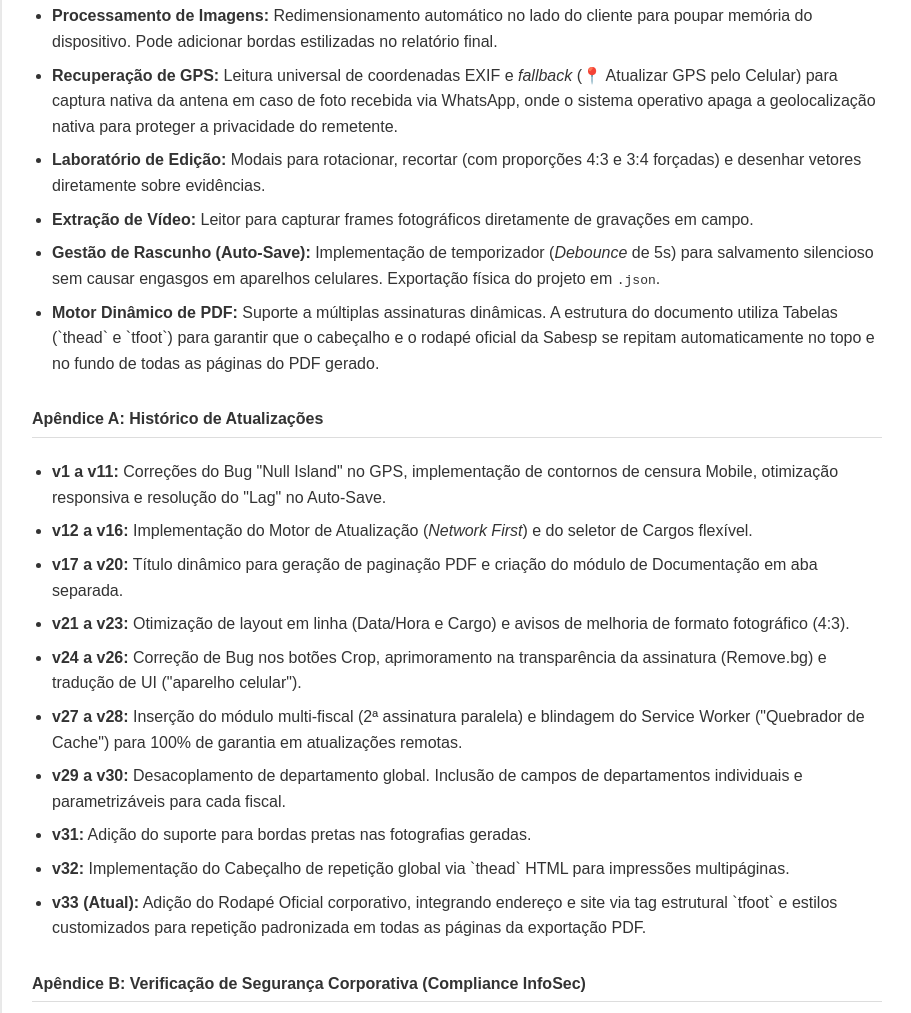
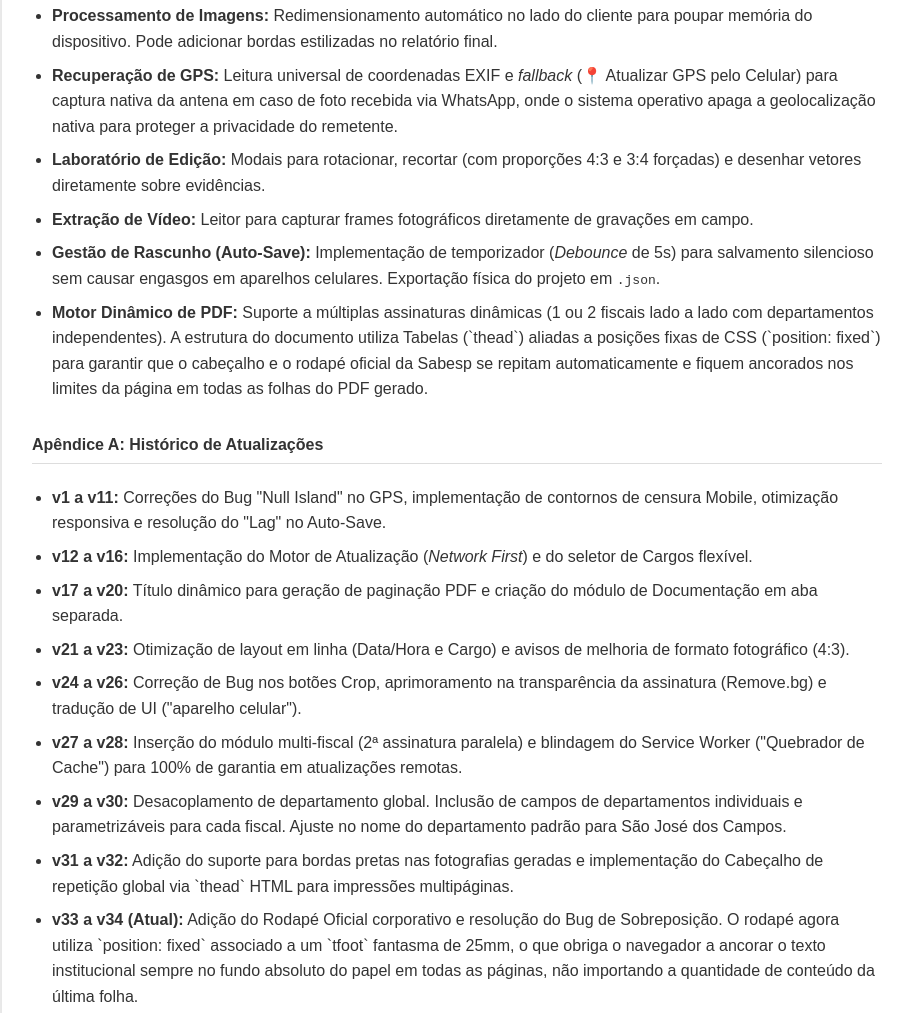
Before and after one commit to alessandrociapina-cpu/relatorio-ovms, a plain HTML site: page documentacao.html in a window 1280 px wide. Shown: the part 1320-2333 px from the top of the page, without its empty margins (183-1094 px from the left). Drawn offline with Linux system fonts and the light colour scheme.

Commit message:
Update documentacao.html

```diff
--- a/documentacao.html
+++ b/documentacao.html
@@ -4,7 +4,7 @@
   <meta charset="UTF-8">
   <meta name="viewport" content="width=device-width, initial-scale=1.0">
   <title>Documentação - Relatório OVMS</title>
-  <link rel="stylesheet" href="style.css?v=33">
+  <link rel="stylesheet" href="style.css?v=34">
   <style>
     .doc-container {
       max-width: 850px;
@@ -59,7 +59,7 @@
       <li><strong>Laboratório de Edição:</strong> Modais para rotacionar, recortar (com proporções 4:3 e 3:4 forçadas) e desenhar vetores diretamente sobre evidências.</li>
       <li><strong>Extração de Vídeo:</strong> Leitor para capturar frames fotográficos diretamente de gravações em campo.</li>
       <li><strong>Gestão de Rascunho (Auto-Save):</strong> Implementação de temporizador (<i>Debounce</i> de 5s) para salvamento silencioso sem causar engasgos em aparelhos celulares. Exportação física do projeto em <code>.json</code>.</li>
-      <li><strong>Motor Dinâmico de PDF:</strong> Suporte a múltiplas assinaturas dinâmicas. A estrutura do documento utiliza Tabelas (`thead` e `tfoot`) para garantir que o cabeçalho e o rodapé oficial da Sabesp se repitam automaticamente no topo e no fundo de todas as páginas do PDF gerado.</li>
+      <li><strong>Motor Dinâmico de PDF:</strong> Suporte a múltiplas assinaturas dinâmicas (1 ou 2 fiscais lado a lado com departamentos independentes). A estrutura do documento utiliza Tabelas (`thead`) aliadas a posições fixas de CSS (`position: fixed`) para garantir que o cabeçalho e o rodapé oficial da Sabesp se repitam automaticamente e fiquem ancorados nos limites da página em todas as folhas do PDF gerado.</li>
     </ul>
 
     <h4>Apêndice A: Histórico de Atualizações</h4>
@@ -70,10 +70,9 @@
       <li><strong>v21 a v23:</strong> Otimização de layout em linha (Data/Hora e Cargo) e avisos de melhoria de formato fotográfico (4:3).</li>
       <li><strong>v24 a v26:</strong> Correção de Bug nos botões Crop, aprimoramento na transparência da assinatura (Remove.bg) e tradução de UI ("aparelho celular").</li>
       <li><strong>v27 a v28:</strong> Inserção do módulo multi-fiscal (2ª assinatura paralela) e blindagem do Service Worker ("Quebrador de Cache") para 100% de garantia em atualizações remotas.</li>
-      <li><strong>v29 a v30:</strong> Desacoplamento de departamento global. Inclusão de campos de departamentos individuais e parametrizáveis para cada fiscal.</li>
-      <li><strong>v31:</strong> Adição do suporte para bordas pretas nas fotografias geradas.</li>
-      <li><strong>v32:</strong> Implementação do Cabeçalho de repetição global via `thead` HTML para impressões multipáginas.</li>
-      <li><strong>v33 (Atual):</strong> Adição do Rodapé Oficial corporativo, integrando endereço e site via tag estrutural `tfoot` e estilos customizados para repetição padronizada em todas as páginas da exportação PDF.</li>
+      <li><strong>v29 a v30:</strong> Desacoplamento de departamento global. Inclusão de campos de departamentos individuais e parametrizáveis para cada fiscal. Ajuste no nome do departamento padrão para São José dos Campos.</li>
+      <li><strong>v31 a v32:</strong> Adição do suporte para bordas pretas nas fotografias geradas e implementação do Cabeçalho de repetição global via `thead` HTML para impressões multipáginas.</li>
+      <li><strong>v33 a v34 (Atual):</strong> Adição do Rodapé Oficial corporativo e resolução do Bug de Sobreposição. O rodapé agora utiliza `position: fixed` associado a um `tfoot` fantasma de 25mm, o que obriga o navegador a ancorar o texto institucional sempre no fundo absoluto do papel em todas as páginas, não importando a quantidade de conteúdo da última folha.</li>
     </ul>
 
     <h4>Apêndice B: Verificação de Segurança Corporativa (Compliance InfoSec)</h4>
```
